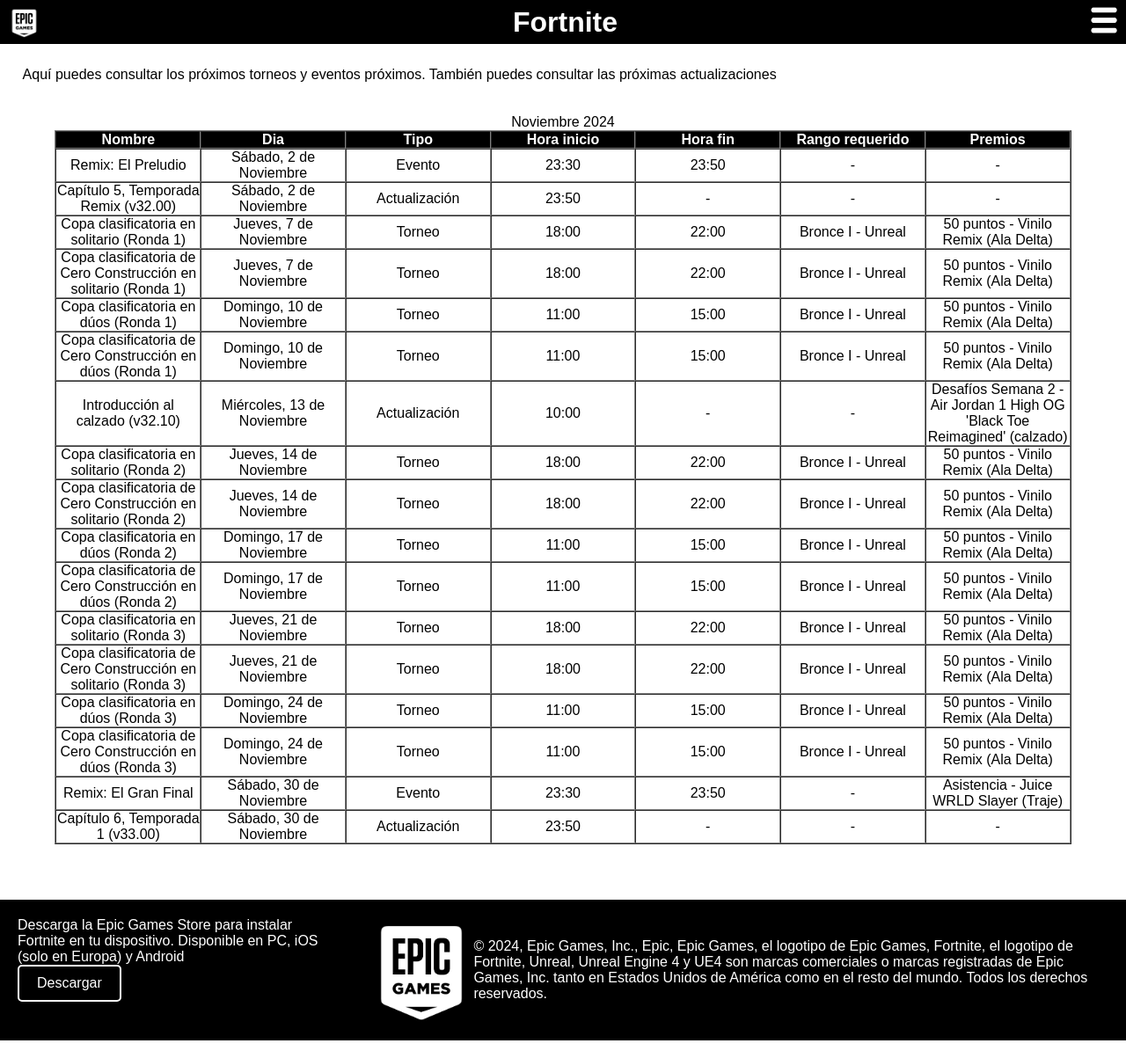
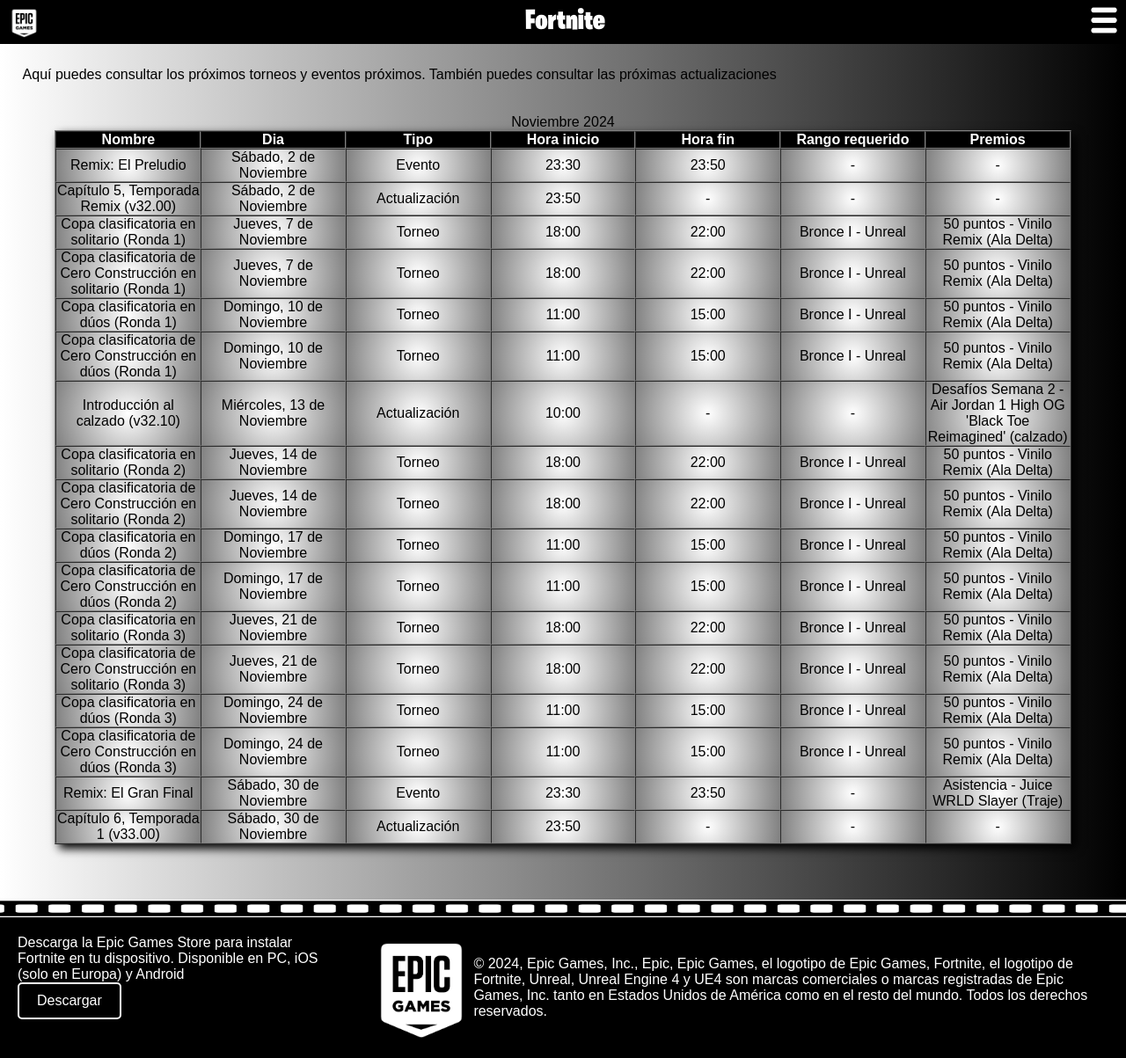
Before and after one commit to SEC-2006/Projecte_LMA-ED_Fortnite, a PHP site: page /horari.html in a window 1280 px wide. Shown: the whole page at 88% size. Run offline with PHP 8.4, Linux system fonts and the light colour scheme.

Commit message:
fase 4 LMA

```diff
--- a/css/estilos.css
+++ b/css/estilos.css
@@ -3,6 +3,12 @@
     font-family: Arial, Helvetica, sans-serif;
     margin: 0px;
     padding: 0px;
+}
+
+@font-face
+{
+    font-family: 'Burbank Big Condensed';
+    src: url('../fonts/BurbankBigCondensed-Black.otf') format('opentype');
 }
 
 body
@@ -14,7 +20,7 @@ body
 
 main
 {
-    background-color: white;
+    background: linear-gradient(to right, white, black);
     color: black;
     padding: 2%;
 }
@@ -41,6 +47,7 @@ header
 header h1
 {
     align-self: center;
+    font-family: 'Burbank Big Condensed', sans-serif;
 }
 
 #menu-toggle
@@ -118,6 +125,15 @@ footer
     padding: 20px;
     justify-content: space-between;
     align-items: center;
+    float: left;
+}
+
+footer, aside
+{
+    border-top: 20px solid transparent;
+    border-image-source: url('../imatges/border.png');
+    border-image-slice: 100 0 0 0;
+    border-image-repeat: repeat;
 }
 
 .boton-descarga
@@ -185,6 +201,7 @@ table.calendario
     text-align: center;
     align-self: center;
     margin: 3%;
+    box-shadow: 5px 5px 10px black;
 }
 
 table.calendario th
@@ -192,6 +209,11 @@ table.calendario th
     width: 14%;
     background-color: black;
     color: white;
+}
+
+table.calendario td
+{
+    background: radial-gradient(circle, white, gray)
 }
 
 /*------------------------------------Videos de videos.html------------------------------------*/
@@ -212,12 +234,18 @@ article.video
     border: 2px solid black;
     margin: 3%;
     padding: 1%;
+    background-color: white;
 }
 
 article.video p
 {
     font-style: italic;
     color: rgb(165, 165, 165);
+}
+
+article.video h3
+{
+    text-shadow: 5px 5px 10px rgb(165, 165, 165);
 }
 
 /*------------------------------------Formulari del contactes.html------------------------------------*/
```
Also changed, not shown: fonts/BurbankBigCondensed-Black.otf (added), imatges/border.png (added).
